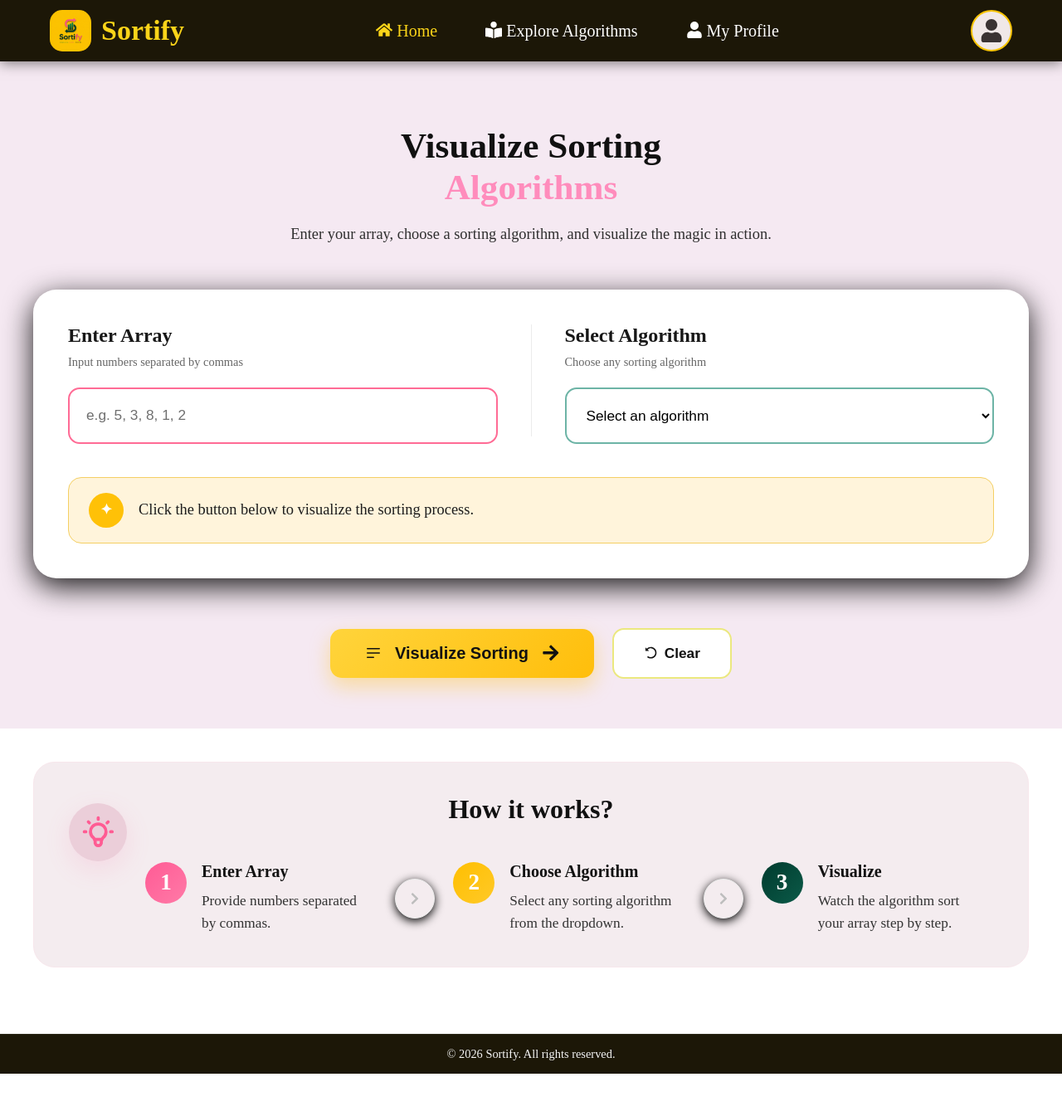
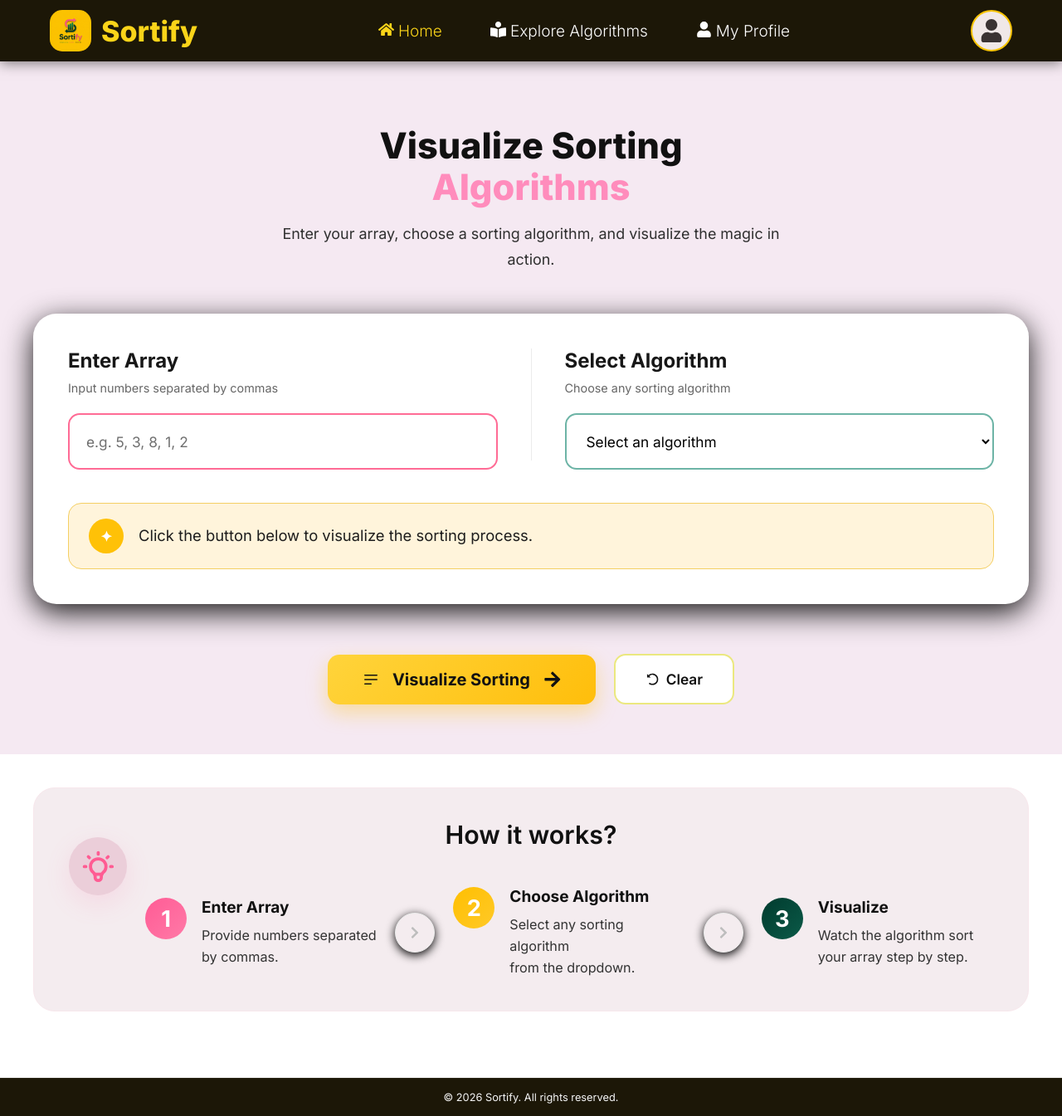
Before and after one commit to TanishaTrivedi123/Sorting-Visualizer, a React (Vite) app in the folder frontend/: page /sorting in a window 1280 px wide. Shown: the whole page at 83% size. Before the commit the page ends 1294 px from the top, so only its background shows below. Built offline with nearby package versions, Linux system fonts and the light colour scheme.

Commit message:
Inter font is added which is selected from google fonts

```diff
--- a/frontend/index.html
+++ b/frontend/index.html
@@ -3,6 +3,13 @@
   <head>
     <meta charset="UTF-8" />
     <link rel="icon" type="image/svg+xml" href="/htmllogo.png" />
+
+    <!-- ===================google fonts====================== -->
+    <link rel="preconnect" href="https://fonts.googleapis.com">
+    <link rel="preconnect" href="https://fonts.gstatic.com" crossorigin>
+    <link
+      href="https://fonts.googleapis.com/css2?family=Inter:ital,opsz,wght@0,14..32,100..900;1,14..32,100..900&display=swap"
+      rel="stylesheet">
     <meta name="viewport" content="width=device-width, initial-scale=1.0" />
     <title>Sortify - Sorting Visualizer</title>
   </head>
--- a/frontend/src/components/Authentication/Login/Login.module.css
+++ b/frontend/src/components/Authentication/Login/Login.module.css
@@ -34,9 +34,10 @@
 .heading{
     font-size: 3rem;
     line-height: 1.15;
-    font-weight: 800;
+    font-weight: 700;
     color: #121212;
     margin-bottom: 25px;
+    font-family: "Inter", sans-serif;
 }
 
 .heading span{
@@ -47,10 +48,11 @@
 
 .description{
     max-width: 430px;
-    font-size: 1.2rem;
+    font-size: 1rem;
     line-height: 1.5;
     color: #121212;
     margin-bottom: 40px;
+    font-family: "Inter", sans-serif;
 }
 
 /* ================= Feature Boxes ================= */
@@ -107,17 +109,19 @@
 }
 
 .boxContent h3{
-    font-size: 1.8rem;
+    font-size: 1.5rem;
     font-weight: 700;
     margin-bottom: 8px;
     color: #121212;
+    font-family: "Inter", sans-serif;
 }
 
 .boxContent p{
-    font-size: 1.2rem;
+    font-size: 1rem;
     line-height: 1.5;
     max-width: 300px;
     color: #121212;
+    font-family: "Inter", sans-serif;
 }
 
 /* ===========================right side======================== */
@@ -141,18 +145,20 @@
 
 .loginCard h2{
     font-size: 2.5rem;
-    font-weight: 800;
+    font-weight: 500;
     color: #121212;
     margin-bottom: 12px;
     text-align: center;
+    font-family: "Inter", sans-serif;
 }
 
 .subTitle{
-    font-size: 1.1rem;
+    font-size: 1rem;
     color: #121212;
     margin-bottom: 45px;
     line-height: 1.7;
     text-align: center;
+    font-family: "Inter", sans-serif;
 }
 
 /* =========================== Form ======================== */
@@ -167,6 +173,7 @@
     font-weight: 700;
     margin-bottom: 12px;
     color: #121212;
+    font-family: "Inter", sans-serif;
 }
 
 /* ============================ Input ========================= */
@@ -199,6 +206,7 @@
     background: transparent;
     font-size: 1rem;
     color: #121212;
+    font-family: "Inter", sans-serif;
 }
 
 /* Chrome Autofill Fix */
@@ -244,6 +252,7 @@
     font-weight: 500;
     cursor: pointer;
     -webkit-text-stroke: 1px var(--pink);
+    font-family: "Inter", sans-serif;
 }
 
 .forgotPassword span:hover {
@@ -263,6 +272,7 @@
     font-weight: 700;
     cursor: pointer;
     transition: .3s;
+    font-family: "Inter", sans-serif;
 }
 
 .loginBtn:hover {
@@ -277,6 +287,7 @@
     text-align: center;
     font-size: 1.05rem;
     color: #777;
+    font-family: "Inter", sans-serif;
 }
 
 .signupText span {
--- a/frontend/src/components/Authentication/Signup/Signup.module.css
+++ b/frontend/src/components/Authentication/Signup/Signup.module.css
@@ -34,9 +34,10 @@
 .heading {
     font-size: 3rem;
     line-height: 1.15;
-    font-weight: 800;
+    font-weight: 700;
     color: #121212;
     margin-bottom: 25px;
+    font-family: "Inter", sans-serif;
 }
 
 .heading span {
@@ -47,10 +48,11 @@
 
 .description {
     max-width: 430px;
-    font-size: 1.2rem;
+    font-size: 1rem;
     line-height: 1.8;
     color: #121212;
     margin-bottom: 40px;
+    font-family: "Inter", sans-serif;
 }
 
 /* ================= Feature Boxes ================= */
@@ -78,6 +80,7 @@
     align-items: center;
     font-size: 1.8rem;
     flex-shrink: 0;
+    font-family: "Inter", sans-serif;
 }
 
 .box2 {
@@ -91,6 +94,7 @@
     align-items: center;
     font-size: 1.8rem;
     flex-shrink: 0;
+    font-family: "Inter", sans-serif;
 }
 
 .box3 {
@@ -104,20 +108,23 @@
     align-items: center;
     font-size: 1.8rem;
     flex-shrink: 0;
+    font-family: "Inter", sans-serif;
 }
 
 .boxContent h3 {
-    font-size: 1.8rem;
+    font-size: 1.5rem;
     font-weight: 700;
     margin-bottom: 8px;
     color: #121212;
+    font-family: "Inter", sans-serif;
 }
 
 .boxContent p {
-    font-size: 1.2rem;
+    font-size: 1rem;
     line-height: 1.4;
     max-width: 300px;
     color: #121212;
+    font-family: "Inter", sans-serif;
 }
 
 /* ===========================right side======================== */
@@ -141,18 +148,20 @@
 
 .signupCard h2 {
     font-size: 2.5rem;
-    font-weight: 800;
+    font-weight: 500;
     color: #121212;
     margin-bottom: 12px;
     text-align: center;
+    font-family: "Inter", sans-serif;
 }
 
 .subTitle {
-    font-size: 1.1rem;
+    font-size: 1rem;
     color: #121212;
     margin-bottom: 45px;
     line-height: 1.7;
     text-align: center;
+    font-family: "Inter", sans-serif;
 }
 
 /* =========================== Form ======================== */
@@ -167,6 +176,7 @@
     font-weight: 700;
     margin-bottom: 12px;
     color: #121212;
+    font-family: "Inter", sans-serif;
 }
 
 /* ============================ Input ========================= */
@@ -179,6 +189,7 @@
     align-items: center;
     padding: 0 18px;
     transition: .3s;
+    font-family: "Inter", sans-serif;
 }
 
 .inputBox:focus-within {
@@ -199,6 +210,7 @@
     background: transparent;
     font-size: 1rem;
     color: #121212;
+    font-family: "Inter", sans-serif;
 }
 
 /* Chrome Autofill Fix */
@@ -240,8 +252,9 @@
 
 .suggestion span {
     color: #777;
-    font-size: 0.95rem;
+    font-size: 0.85rem;
     font-weight: 500;
+    font-family: "Inter", sans-serif;
 }
 
 .suggestion span:hover {
@@ -265,6 +278,7 @@
     justify-content: center;
     align-items: center;
     gap: 23px;
+    font-family: "Inter", sans-serif;
 }
 
 .icon {
@@ -287,6 +301,7 @@
     text-align: center;
     font-size: 1.05rem;
     color: #777;
+    font-family: "Inter", sans-serif;
 }
 
 .loginText span {
--- a/frontend/src/components/Common/Footer/Footer.module.css
+++ b/frontend/src/components/Common/Footer/Footer.module.css
@@ -9,6 +9,7 @@
     padding: 15px 20px;
 
     border-top: 1px solid rgba(255, 255, 255, 0.08);
+    font-family: "Inter", sans-serif;
 }
 
 .footer p {
@@ -16,7 +17,7 @@
 
     color: #f5f5f5;
 
-    font-size: 0.9rem;
+    font-size: 0.8rem;
     font-weight: 400;
 
     text-align: center;
--- a/frontend/src/components/Common/Navbar/Navbar.module.css
+++ b/frontend/src/components/Common/Navbar/Navbar.module.css
@@ -29,7 +29,8 @@
 .logo h1 {
     color: var(--yellow);
     font-size: 34px;
-    font-weight: 700;
+    font-weight: 800;
+    font-family: "Inter", sans-serif;
 }
 
 .logoimg {
@@ -46,6 +47,7 @@
     display: flex;
     align-items: center;
     gap: 58px;
+    font-family: "Inter", sans-serif;
 }
 
 .link{
@@ -53,7 +55,7 @@
     gap: 5px;
     text-decoration: none;
     color: white;
-    font-size: 20px;
+    font-size: 19px;
     font-weight: 300;
 }
 
@@ -99,6 +101,7 @@
     color: var(--lightbackground);
     cursor: pointer;
     font-size: 1.5rem;
+    font-family: "Inter", sans-serif;
 }
 
 /* Mobile Drawer */
@@ -114,6 +117,7 @@
     padding: 30px 25px;
     gap: 25px;
     transition: .35s ease;
+    font-family: "Inter", sans-serif;
 }
 
 /* push user infor to bottom */
@@ -144,12 +148,14 @@
     font-size: 15px;
     font-weight: 600;
     margin: 0;
+    font-family: "Inter", sans-serif;
 }
 
 .userDetails p {
     color: #cfcfcf;
     font-size: 12px;
     margin-top: 3px;
+    font-family: "Inter", sans-serif;
 }
 
 .showMenu{
--- a/frontend/src/components/HomePage/Hero/Hero.module.css
+++ b/frontend/src/components/HomePage/Hero/Hero.module.css
@@ -29,6 +29,7 @@
     line-height: 1.01;
     color: #111;
     margin-bottom: 20px;
+    font-family: "Inter", sans-serif;
 }
 
 .heading span {
@@ -41,9 +42,10 @@
     max-width: 650px;
     margin: auto;
 
-    font-size: 1.15rem;
+    font-size: 1.12rem;
     line-height: 1.7;
     color: #2f2f2f;
+    font-family: "Inter", sans-serif;
 }
 
 /* ===========================
@@ -96,12 +98,14 @@
     color: #171717;
 
     margin-bottom: 10px;
+    font-family: "Inter", sans-serif;
 }
 
 .helperText {
     font-size: 0.9rem;
     color: #666;
     margin-bottom: 22px;
+    font-family: "Inter", sans-serif;
 }
 
 /* ===========================
@@ -122,6 +126,7 @@
     padding: 0 20px;
 
     transition: .3s ease;
+    font-family: "Inter", sans-serif;
 }
 
 /* Left Input */
@@ -132,6 +137,7 @@
 
 .input::placeholder {
     color: #6f6f6f;
+    font-family: "Inter", sans-serif;
 }
 
 .input:focus {
@@ -171,6 +177,7 @@
     border-radius: 16px;
 
     background: #fff4db;
+    font-family: "Inter", sans-serif;
 }
 
 .infoBox::before {
@@ -198,6 +205,7 @@
     font-size: 1.15rem;
     color: #1d1d1d;
     line-height: 1.5;
+    font-family: "Inter", sans-serif;
 }
 
 /* ===========================
@@ -240,6 +248,7 @@
     box-shadow: 0 10px 25px rgba(255, 193, 7, 0.35);
 
     transition: 0.3s ease;
+    font-family: "Inter", sans-serif;
 }
 
 .visualizeBtn:hover {
@@ -292,6 +301,7 @@
     cursor: pointer;
 
     transition: .3s ease;
+    font-family: "Inter", sans-serif;
 }
 
 .clearBtn:hover {
--- a/frontend/src/components/HomePage/HowItWorks/HowItWorks.module.css
+++ b/frontend/src/components/HomePage/HowItWorks/HowItWorks.module.css
@@ -16,11 +16,12 @@
 }
 
 .heading {
-    font-size: 2rem;
-    font-weight: 700;
+    font-size: 1.9rem;
+    font-weight: 600;
     color: #111;
     margin-bottom: 45px;
     text-align: center;
+    font-family: "Inter", sans-serif;
 }
 
 .steps {
@@ -77,6 +78,7 @@
     font-weight: 700;
 
     flex-shrink: 0;
+    font-family: "Inter", sans-serif;
 }
 
 .pink {
@@ -92,16 +94,18 @@
 }
 
 .content h3 {
-    font-size: 1.25rem;
+    font-size: 1.19rem;
     font-weight: 700;
     color: #111;
     margin-bottom: 10px;
+    font-family: "Inter", sans-serif;
 }
 
 .content p {
-    font-size: 1.08rem;
+    font-size: 1.01rem;
     color: #333;
     line-height: 1.6;
+    font-family: "Inter", sans-serif;
 }
 
 /* ---------------- Arrow ---------------- */
--- a/frontend/src/components/LandingPage/Hero/Hero.module.css
+++ b/frontend/src/components/LandingPage/Hero/Hero.module.css
@@ -29,8 +29,9 @@
     font-size: 68px;
     line-height: 1.1;
     color:#121212;
-    font-weight: 800;
+    font-weight: 700;
     margin-bottom: 30px;
+    font-family: "Inter", sans-serif;
 }
 
 .leftSide span{
@@ -42,9 +43,10 @@
     width: 100%;
     max-width: 500px;
     font-size: 22px;
-    color: #000000;
-    line-height: 1.8;
+    color: #3d3434;
+    line-height: 1.4;
     margin-bottom: 40px;
+    font-family: "Inter", sans-serif;
 }
 
 .buttons{
@@ -65,6 +67,7 @@
     justify-content: center;
     align-items: center;
     gap: 12px;
+    font-family: "Inter", sans-serif;
 }
 
 .icon{
@@ -87,6 +90,7 @@
     background: transparent;
     font-size: 18px;
     transition: .3s;
+    font-family: "Inter", sans-serif;
 }
 
 .secondaryBtn:hover{
--- a/frontend/src/components/LandingPage/Navbar/Navbar.module.css
+++ b/frontend/src/components/LandingPage/Navbar/Navbar.module.css
@@ -24,7 +24,8 @@
 .logo h1{
     color: var(--yellow);
     font-size: 34px;
-    font-weight: 700;
+    font-weight: 800;
+    font-family: "Inter", sans-serif;
 }
 
 .logoimg{
@@ -45,9 +46,10 @@
 .buttons button{
     cursor: pointer;
     font-size: 16px;
-    font-weight: 600;
+    font-weight: 700;
     padding: 12px 28px;
     border-radius: 12px;
+    font-family: "Inter", sans-serif;
 }
 
 .login{
```
